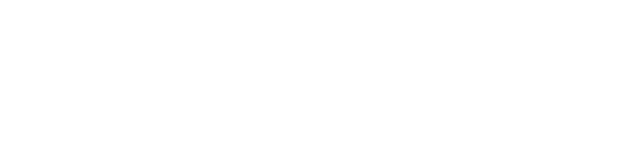
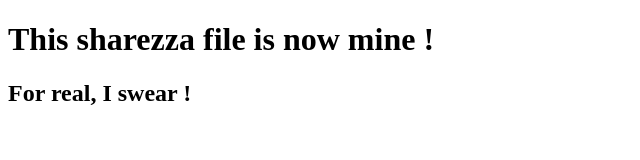
Before and after one commit to RoxaneDrelon/sharezza-social, a plain HTML site: page index.html in a window 1280 px wide. Shown: the whole page, without its empty margins (0-640 px from the left). Drawn offline with Linux system fonts and the light colour scheme.

Commit message:
Adding h1 and h2

```diff
--- a/index.html
+++ b/index.html
@@ -5,6 +5,8 @@
     <title>title</title>
   </head>
   <body>
+  	<h1>This sharezza file is now mine !</h1>
+  	<h2>For real, I swear !</h2>
 
   </body>
 </html>
```
